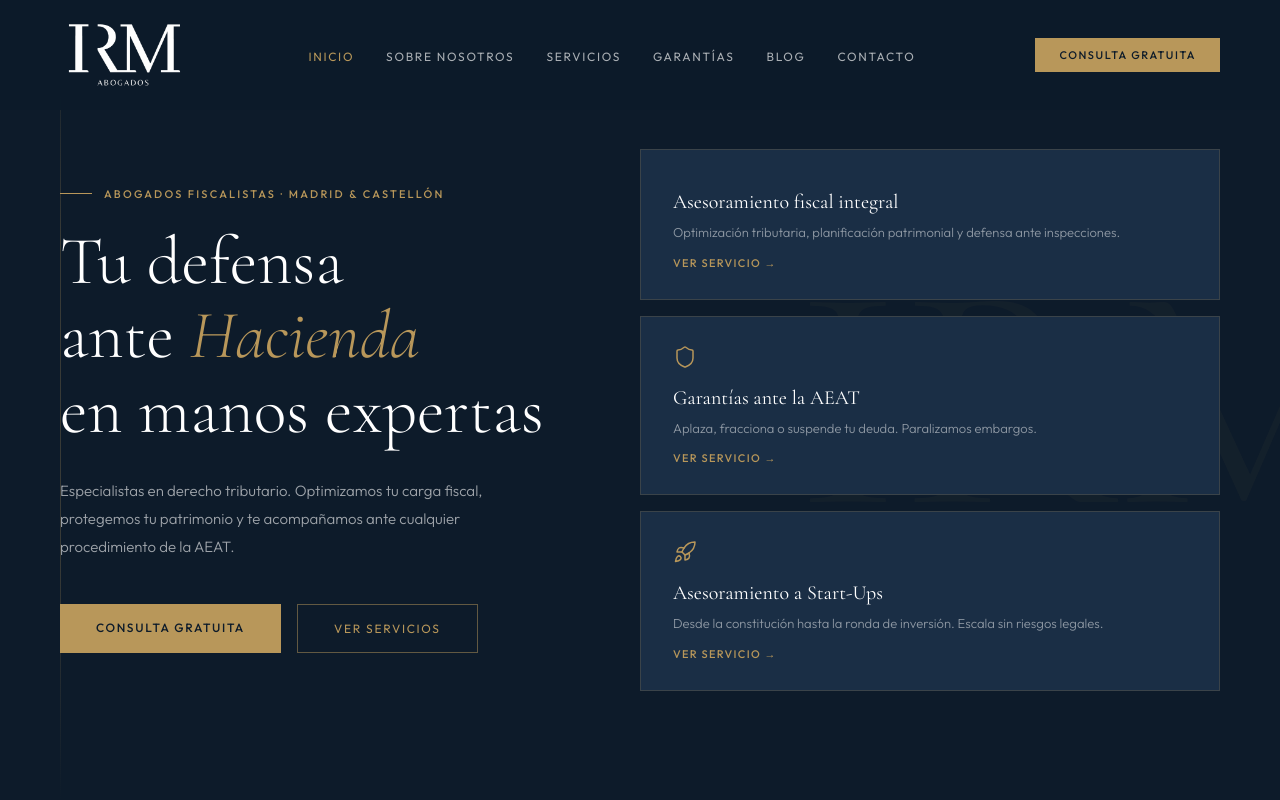
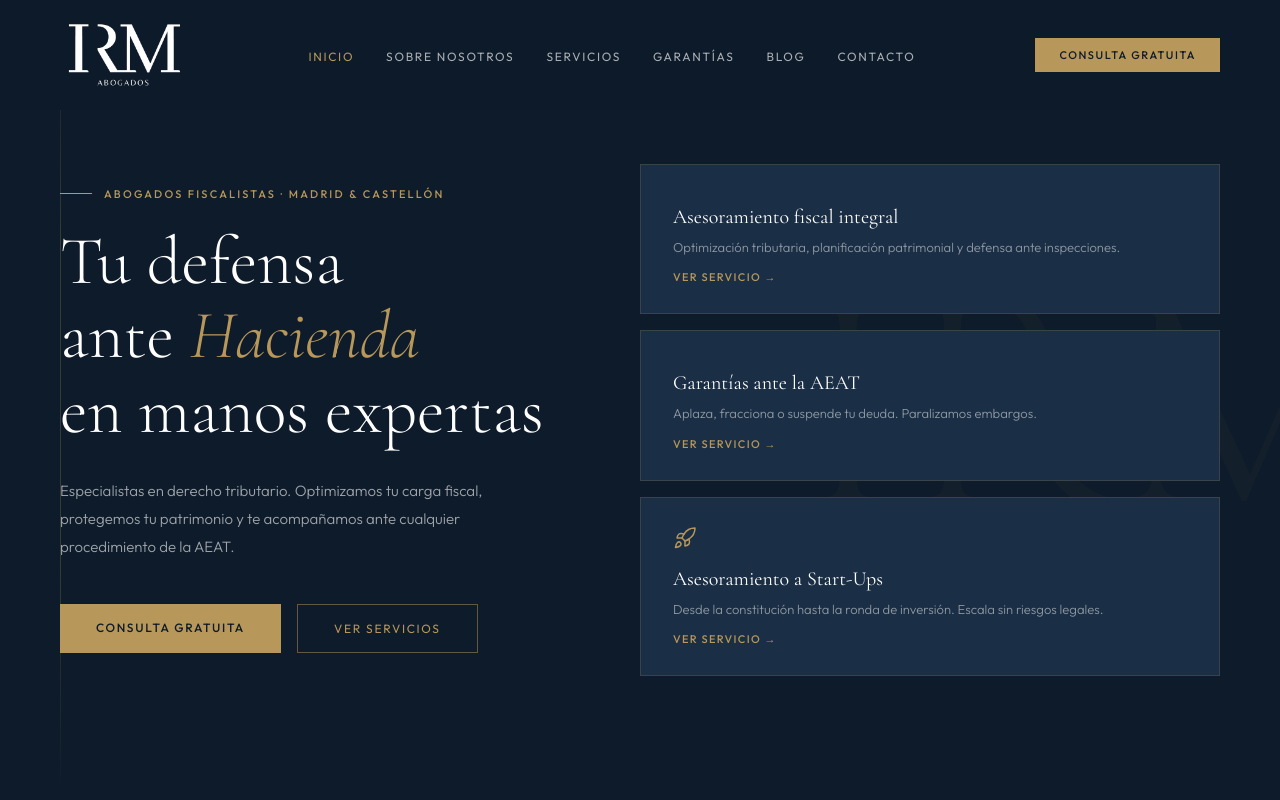
Before and after one commit to Ivanrm01/IRM-Abogados, a Next.js app: page / in a window 1280 px wide. Shown: the top 800 px of the page. Built offline with nearby package versions, Linux system fonts and the light colour scheme.

Commit message:
Update page.jsx

```diff
--- a/app/page.jsx
+++ b/app/page.jsx
@@ -31,8 +31,8 @@ export default function HomePage() {
           ].map(c => (
             <div key={c.href} className={styles.heroCard}>
               <div className={styles.heroCardIcon}>
-                {c.icon === '🛡' && c.title.includes('Fiscal') && <Scale size={24} strokeWidth={1.5} color="#B8975A" />}
-                {c.icon === '⚖️' && c.title.includes('Garantías') && <Shield size={24} strokeWidth={1.5} color="#B8975A" />}
+                {c.icon === '⚖️' && c.title.includes('Fiscal') && <Scale size={24} strokeWidth={1.5} color="#B8975A" />}
+                {c.icon === '🛡' && c.title.includes('Garantías') && <Shield size={24} strokeWidth={1.5} color="#B8975A" />}
                 {c.icon === '🚀' && <Rocket size={24} strokeWidth={1.5} color="#B8975A" />}
               </div>
               <div className={styles.heroCardTitle}>{c.title}</div>
```
